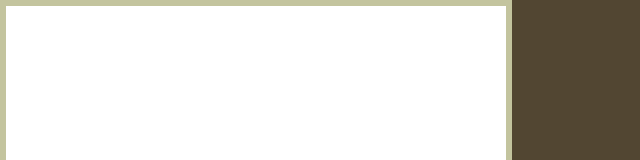
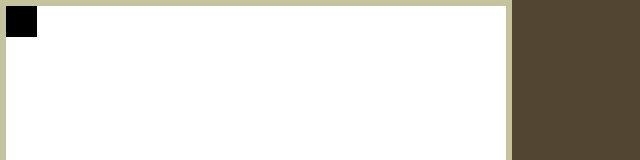
Before and after one commit to 1Pinesh/Etch-a-Sketch, a plain HTML site: page index.html in a window 1280 px wide. In both pictures the pointer is over the element 21 px from the left and 21 px from the top of the page. Shown: the top 160 px of the page, without its empty margins (0-640 px from the left). Drawn offline with Linux system fonts and the light colour scheme.

Commit message:
adding in hover effect to cell in css

```diff
--- a/style.css
+++ b/style.css
@@ -14,4 +14,10 @@ padding: 0;
 /* give the cells a white background */
 .cells {
     background-color: white;
+    transition: ease-out 0.5s;
 }
+
+/* hover Effect */
+.cells:hover {
+    background-color: black;
+}
```
